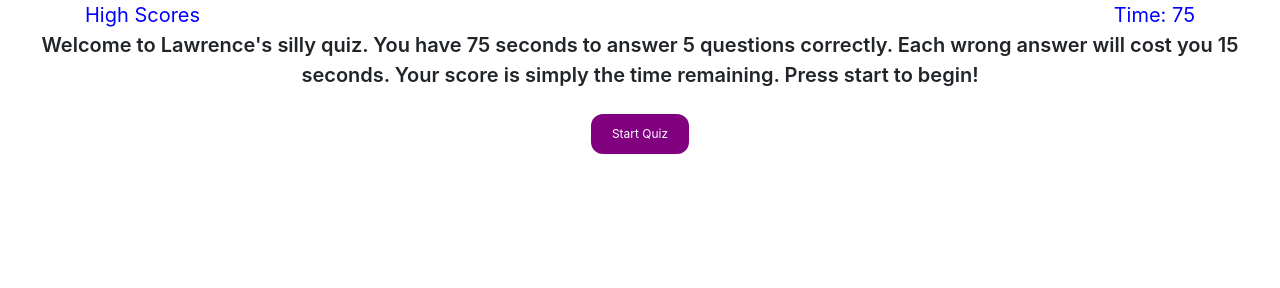
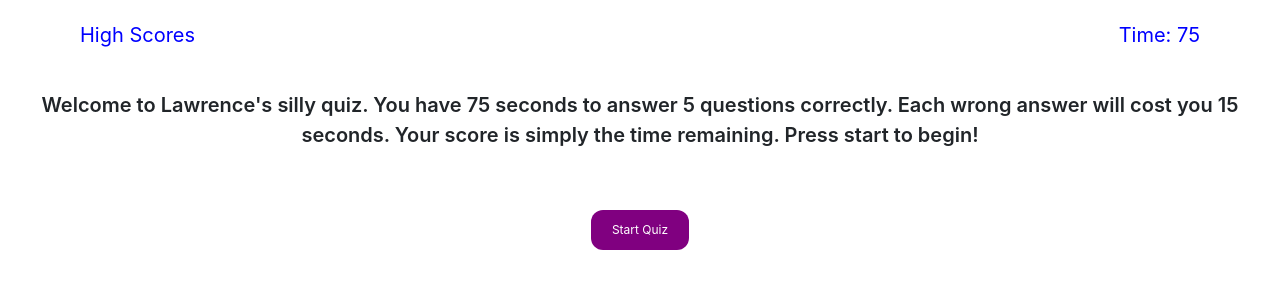
Before and after one commit to lawrencesnead/Homework-4, a plain HTML site: page index.html in a window 1280 px wide. Drawn offline with nearby package versions, Linux system fonts and the light colour scheme.

Commit message:
Just fixing bugs

```diff
--- a/index.html
+++ b/index.html
@@ -15,12 +15,12 @@
 <body>
     <div class="container">
         <div class="row">
-            <div id="highscores" class="col-xs-6 col-md-6 col-lg-6 col-centered">High Scores</div>
-            <div id="timer" class="col-xs-6 col-md-6 col-lg-6 col-centered">Time: 75</div>
+            <div id="highscores" class="col-xs-6 col-md-6 col-lg-6">High Scores</div>
+            <div id="timer" class="col-xs-6 col-md-6 col-lg-6">Time: 75</div>
         </div>
     </div>
     <div class="wrapper">
-    <div id="quiz">Welcome to Lawrence's silly quiz. You have 75 seconds to answer 5 questions correctly. Each wrong answer will cost you 15 seconds. Your score is simply the time remaining. Press start to begin!</div><br>
+    <div id="quiz"><p>Welcome to Lawrence's silly quiz. You have 75 seconds to answer 5 questions correctly. Each wrong answer will cost you 15 seconds. Your score is simply the time remaining. Press start to begin!</p></div><br>
 
     <button id="start" class="btn">Start Quiz</button>
     <div id="results"></div>
--- a/style.css
+++ b/style.css
@@ -1,16 +1,18 @@
+
 #highscores {
     font-size: 20px;
     text-align: left;
     color: blue;
-
-    display: inline;
+    padding: 20px 10px 20px 10px;
+    width: 50%;
 }
 
 #timer {
     font-size: 20px;
     text-align: right;
     color: blue;
-    display: inline;
+    padding: 20px 10px 20px 10px;
+    width: 50%;
 
 
 }
@@ -34,6 +36,7 @@
 .question, #quiz {
     font-size: 20px;
     font-weight: 600;
+    padding: 20px 30px 20px 30px;
 
 }
  ol {
```
